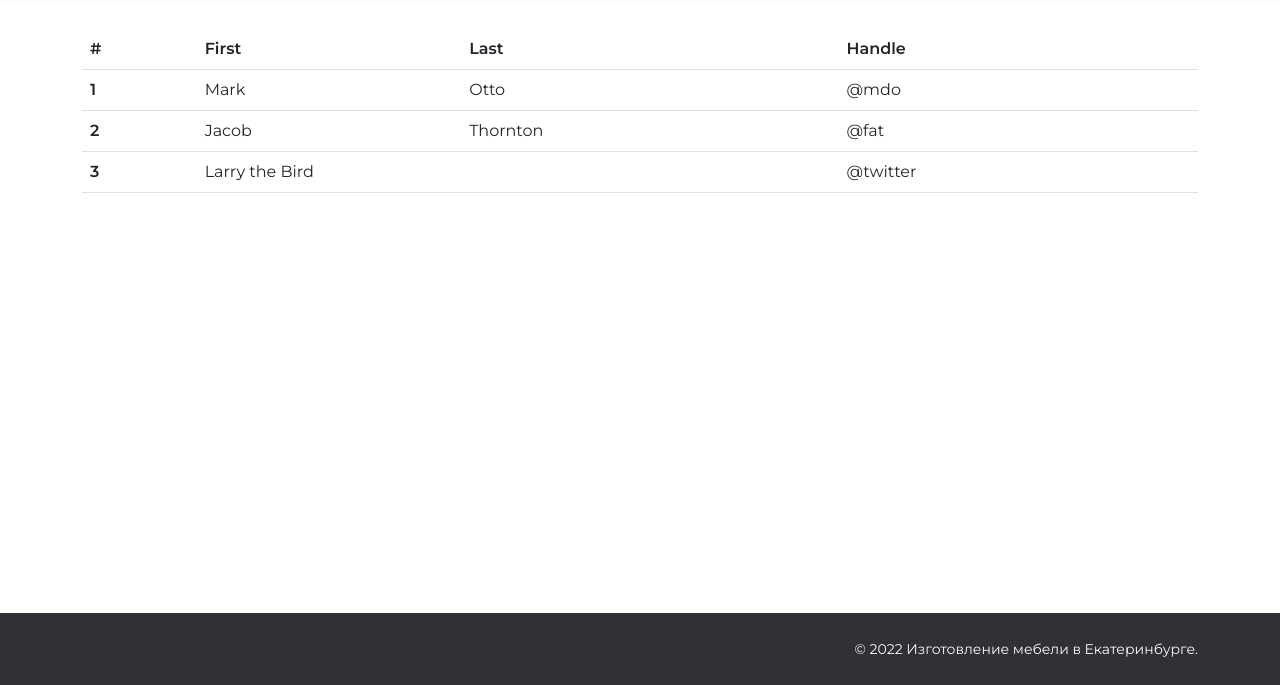
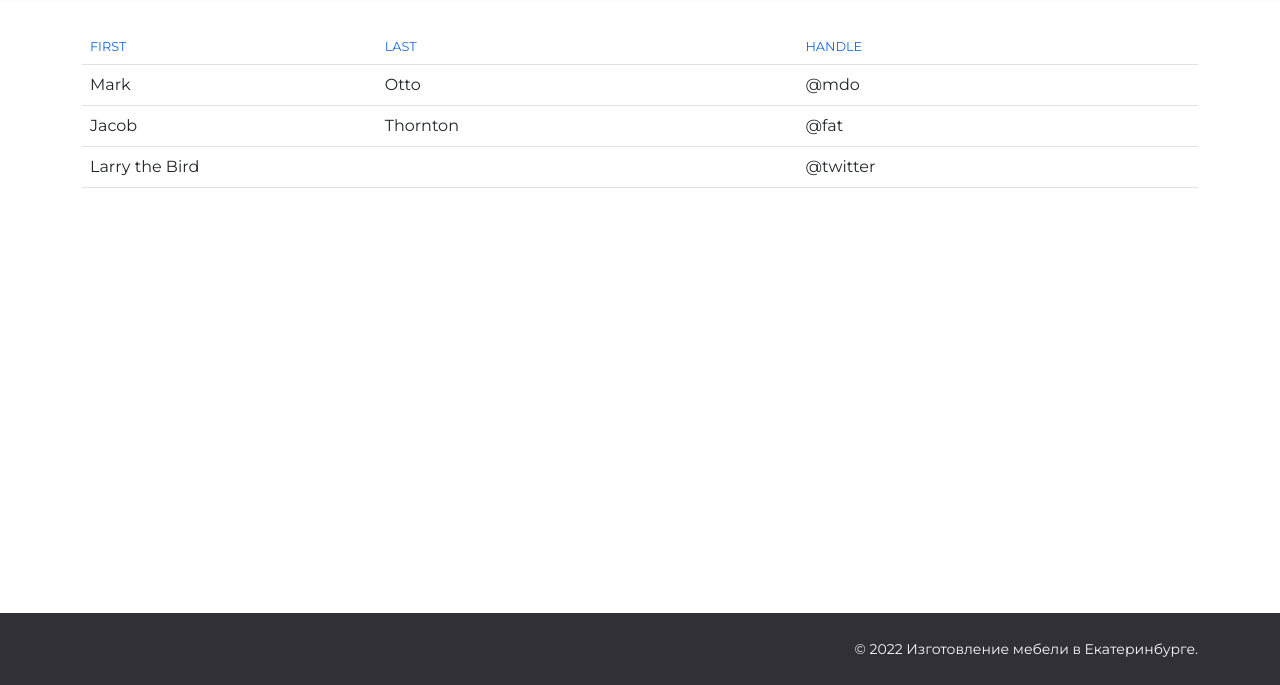
Before and after one commit to tjden88/Site-Design, a plain HTML site: page table.html in a window 1280 px wide. Shown: the part 115-800 px from the top of the page. Drawn offline with Linux system fonts and the light colour scheme.

Commit message:
Дизайн таблиц

```diff
--- /dev/null
+++ b/css/tables.css
@@ -0,0 +1,15 @@
+/* Таблицы */
+table thead th {
+    text-transform: uppercase;
+    color: var(--bs-primary);
+    font-weight: 400;
+    font-size: 0.8rem;
+}
+
+table tbody tr {
+    transition: all 0.2s;
+}
+
+table tbody tr:hover {
+    background-color: rgba(var(--bs-primary-rgb), 0.08);
+}
--- a/table.html
+++ b/table.html
@@ -11,6 +11,7 @@
     <link rel="stylesheet" href="css/main.css">
     <link rel="stylesheet" href="css/main-menu.css">
     <link rel="stylesheet" href="css/home.css">
+    <link rel="stylesheet" href="css/tables.css">
 </head>
 
 <body>
@@ -129,7 +130,6 @@
                 <table class="table">
                     <thead>
                       <tr>
-                        <th scope="col">#</th>
                         <th scope="col">First</th>
                         <th scope="col">Last</th>
                         <th scope="col">Handle</th>
@@ -137,19 +137,16 @@
                     </thead>
                     <tbody>
                       <tr>
-                        <th scope="row">1</th>
                         <td>Mark</td>
                         <td>Otto</td>
                         <td>@mdo</td>
                       </tr>
                       <tr>
-                        <th scope="row">2</th>
                         <td>Jacob</td>
                         <td>Thornton</td>
                         <td>@fat</td>
                       </tr>
                       <tr>
-                        <th scope="row">3</th>
                         <td colspan="2">Larry the Bird</td>
                         <td>@twitter</td>
                       </tr>
```
